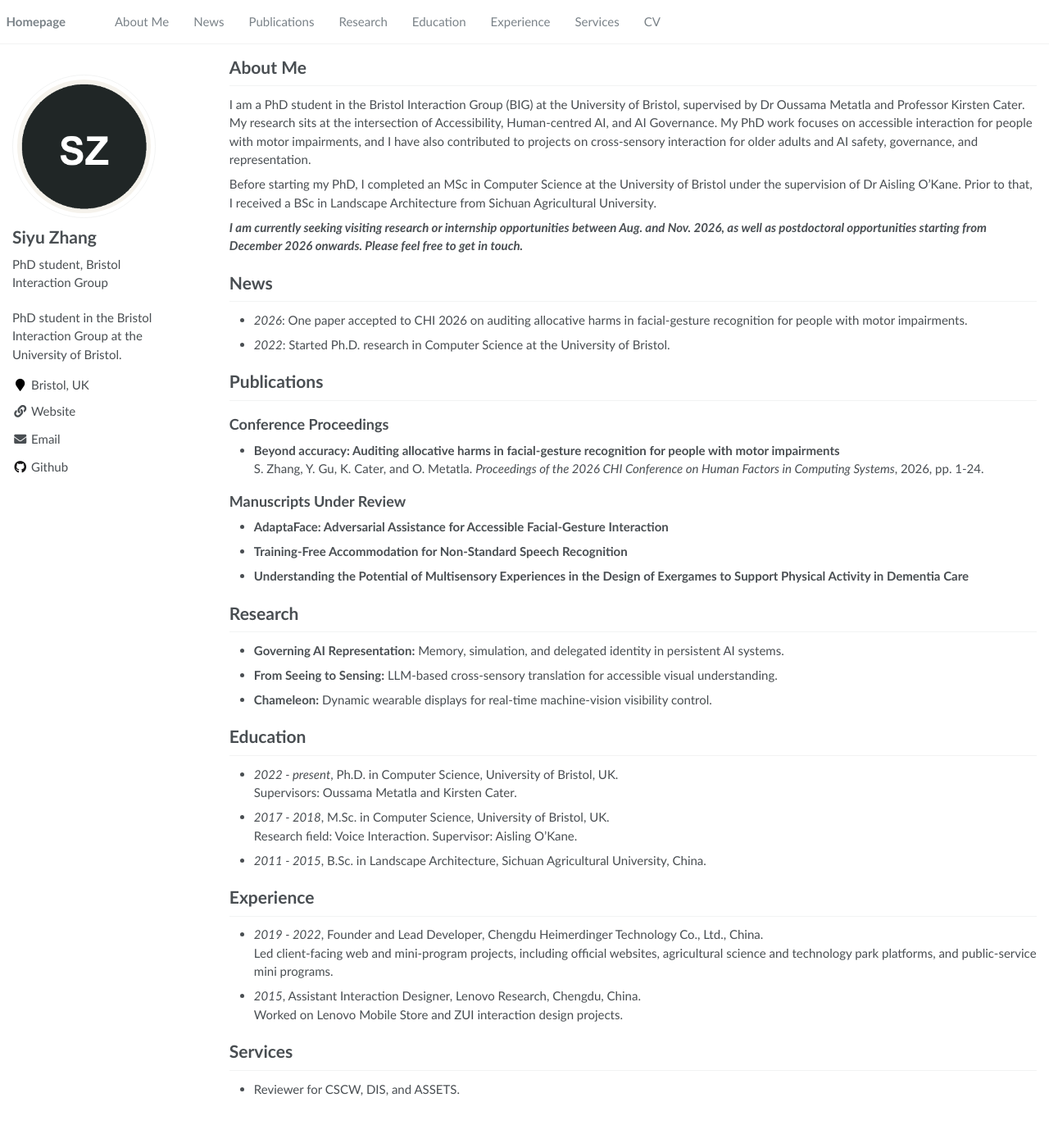
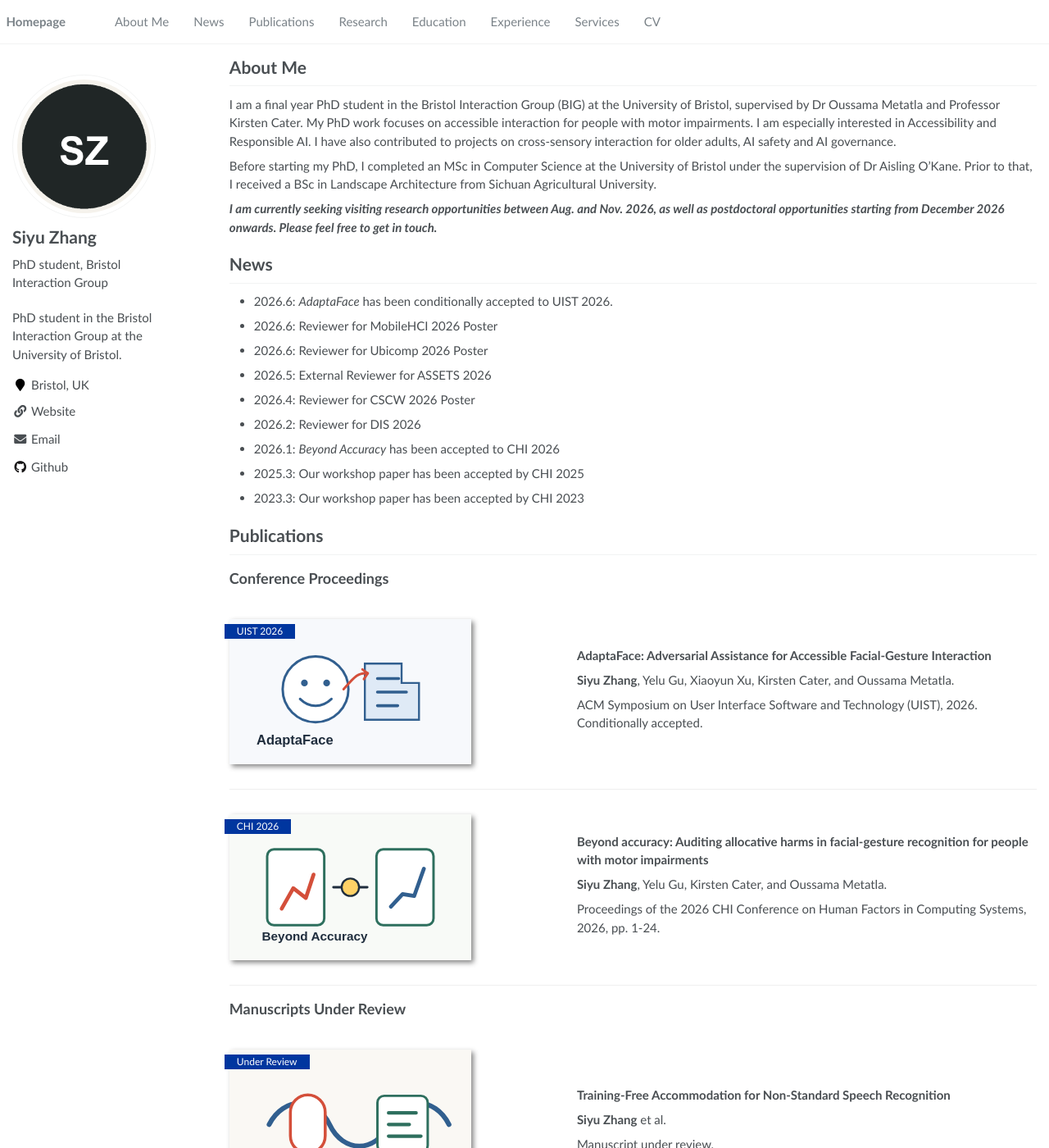
Before and after one commit to SiyuZhang-zsy/SiyuZhang-zsy.github.io, a Jekyll site: the page built from _pages/about.md, in a window 1280 px wide and 1400 px high. Shown: the whole window at 82% size. Built offline with Jekyll 4.4.1, drawn with Linux system fonts in a browser that asks for light colours; some of the changed text lies outside the part shown.

Commit message:
Update publications section

```diff
--- a/_pages/about.md
+++ b/_pages/about.md
@@ -10,35 +10,73 @@ redirect_from:
 
 # About Me
 
-I am a PhD student in the Bristol Interaction Group (BIG) at the University of Bristol, supervised by Dr Oussama Metatla and Professor Kirsten Cater. My research sits at the intersection of Accessibility, Human-centred AI, and AI Governance. My PhD work focuses on accessible interaction for people with motor impairments, and I have also contributed to projects on cross-sensory interaction for older adults and AI safety, governance, and representation.
+I am a final year PhD student in the Bristol Interaction Group (BIG) at the University of Bristol, supervised by Dr Oussama Metatla and Professor Kirsten Cater. My PhD work focuses on accessible interaction for people with motor impairments. I am especially interested in Accessibility and Responsible AI. I have also contributed to projects on cross-sensory interaction for older adults, AI safety and AI governance.
 
 Before starting my PhD, I completed an MSc in Computer Science at the University of Bristol under the supervision of Dr Aisling O'Kane. Prior to that, I received a BSc in Landscape Architecture from Sichuan Agricultural University.
 
-***I am currently seeking visiting research or internship opportunities between Aug. and Nov. 2026, as well as postdoctoral opportunities starting from December 2026 onwards. Please feel free to get in touch.***
+***I am currently seeking visiting research opportunities between Aug. and Nov. 2026, as well as postdoctoral opportunities starting from December 2026 onwards. Please feel free to get in touch.***
 
 # News
 
-- *2026*: One paper accepted to CHI 2026 on auditing allocative harms in facial-gesture recognition for people with motor impairments.
-- *2022*: Started Ph.D. research in Computer Science at the University of Bristol.
+- 2026.6: *AdaptaFace* has been conditionally accepted to UIST 2026.
+- 2026.6: Reviewer for MobileHCI 2026 Poster
+- 2026.6: Reviewer for Ubicomp 2026 Poster
+- 2026.5: External Reviewer for ASSETS 2026
+- 2026.4: Reviewer for CSCW 2026 Poster
+- 2026.2: Reviewer for DIS 2026
+- 2026.1: *Beyond Accuracy* has been accepted to CHI 2026
+- 2025.3: Our workshop paper has been accepted by CHI 2025
+- 2023.3: Our workshop paper has been accepted by CHI 2023
 
 # Publications
 
 ## Conference Proceedings
 
-- **Beyond accuracy: Auditing allocative harms in facial-gesture recognition for people with motor impairments**
-  S. Zhang, Y. Gu, K. Cater, and O. Metatla. *Proceedings of the 2026 CHI Conference on Human Factors in Computing Systems*, 2026, pp. 1-24.
+<div class='paper-box'><div class='paper-box-image'><div><div class="badge">UIST 2026</div><img src='images/pub-adaptaface.svg' alt="AdaptaFace publication thumbnail" width="75%"></div></div>
+<div class='paper-box-text' markdown="1">
+
+**AdaptaFace: Adversarial Assistance for Accessible Facial-Gesture Interaction**
+
+**Siyu Zhang**, Yelu Gu, Xiaoyun Xu, Kirsten Cater, and Oussama Metatla.
+
+ACM Symposium on User Interface Software and Technology (UIST), 2026. Conditionally accepted.
+
+</div>
+</div>
+
+<div class='paper-box'><div class='paper-box-image'><div><div class="badge">CHI 2026</div><img src='images/pub-beyond-accuracy.svg' alt="Beyond Accuracy publication thumbnail" width="75%"></div></div>
+<div class='paper-box-text' markdown="1">
+
+**Beyond accuracy: Auditing allocative harms in facial-gesture recognition for people with motor impairments**
+
+**Siyu Zhang**, Yelu Gu, Kirsten Cater, and Oussama Metatla.
+
+Proceedings of the 2026 CHI Conference on Human Factors in Computing Systems, 2026, pp. 1-24.
+
+</div>
+</div>
 
 ## Manuscripts Under Review
 
-- **AdaptaFace: Adversarial Assistance for Accessible Facial-Gesture Interaction**
-- **Training-Free Accommodation for Non-Standard Speech Recognition**
-- **Understanding the Potential of Multisensory Experiences in the Design of Exergames to Support Physical Activity in Dementia Care**
+<div class='paper-box'><div class='paper-box-image'><div><div class="badge">Under Review</div><img src='images/pub-speech.svg' alt="Non-standard speech recognition manuscript thumbnail" width="75%"></div></div>
+<div class='paper-box-text' markdown="1">
 
-# Research
+**Training-Free Accommodation for Non-Standard Speech Recognition**
+
+**Siyu Zhang** et al.
+
+Manuscript under review.
+
+</div>
+</div>
+
+# Ongoing Research
+
+I welcome conversations and collaborations around these research directions. Please feel free to get in touch if any of these topics resonate with your work.
 
 - **Governing AI Representation:** Memory, simulation, and delegated identity in persistent AI systems.
 - **From Seeing to Sensing:** LLM-based cross-sensory translation for accessible visual understanding.
-- **Chameleon:** Dynamic wearable displays for real-time machine-vision visibility control.
+- **Chameleon:** Programmable wearable surfaces for real-time visual privacy against machine vision.
 
 # Education
 
@@ -57,4 +95,4 @@ Before starting my PhD, I completed an MSc in Computer Science at the University
 
 # Services
 
-- Reviewer for CSCW, DIS, and ASSETS.
+- Reviewer for Ubicomp, CSCW, DIS, MobileHCI and ASSETS.
```
